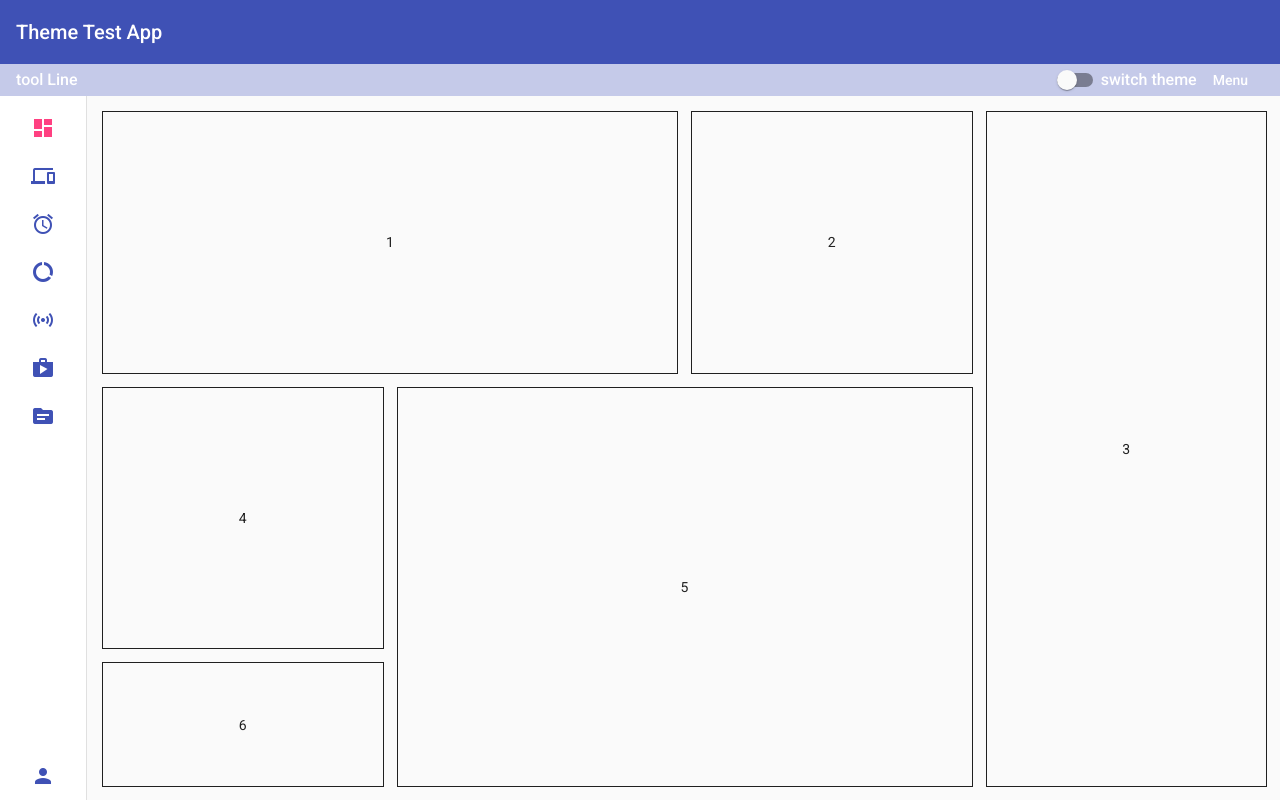
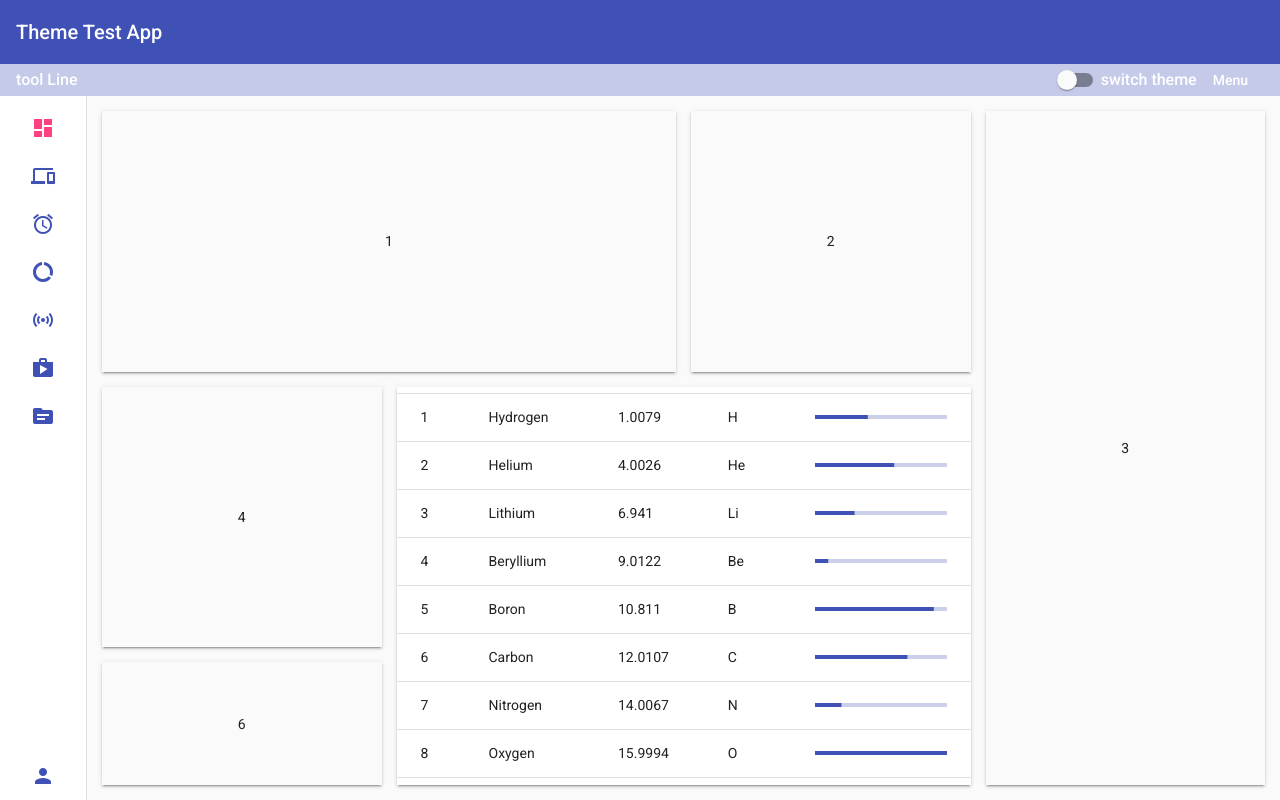
Before and after one commit to locotor/angular-material-switch-example, an Angular app: page / in a window 1280 px wide. Built offline with nearby package versions, Linux system fonts and the light colour scheme.

Commit message:
add add sample table to grid

```diff
--- a/src/app/component/theme-test/theme-test.component.html
+++ b/src/app/component/theme-test/theme-test.component.html
@@ -1,20 +1,59 @@
 <mat-grid-list gutterSize="15px" cols="4" rowHeight="fit" style="height:100%">
-    <mat-grid-tile class="grid-tile" [colspan]="2" [rowspan]="2">
+    <mat-grid-tile class="grid-tile mat-elevation-z2" [colspan]="2" [rowspan]="2">
         1
     </mat-grid-tile>
-    <mat-grid-tile class="grid-tile" [colspan]="1" [rowspan]="2">
+    <mat-grid-tile class="grid-tile mat-elevation-z2" [colspan]="1" [rowspan]="2">
         2
     </mat-grid-tile>
-    <mat-grid-tile class="grid-tile" [colspan]="1" [rowspan]="5">
+    <mat-grid-tile class="grid-tile mat-elevation-z2" [colspan]="1" [rowspan]="5">
         3
     </mat-grid-tile>
-    <mat-grid-tile class="grid-tile" [colspan]="1" [rowspan]="2">
+    <mat-grid-tile class="grid-tile mat-elevation-z2" [colspan]="1" [rowspan]="2">
         4
     </mat-grid-tile>
-    <mat-grid-tile class="grid-tile" [colspan]="2" [rowspan]="3">
-        5
+    <mat-grid-tile class="grid-tile mat-elevation-z2" [colspan]="2" [rowspan]="3">
+        <div style="width: 100%;">
+            <table style="width: 100%;" mat-table [dataSource]="dataSource">
+
+                <!-- Position Column -->
+                <ng-container matColumnDef="position">
+                    <th mat-header-cell *matHeaderCellDef> No. </th>
+                    <td mat-cell *matCellDef="let element"> {{element.position}} </td>
+                </ng-container>
+
+                <!-- Name Column -->
+                <ng-container matColumnDef="name">
+                    <th mat-header-cell *matHeaderCellDef> Name </th>
+                    <td mat-cell *matCellDef="let element"> {{element.name}} </td>
+                </ng-container>
+
+                <!-- Symbol Column -->
+                <ng-container matColumnDef="symbol">
+                    <th mat-header-cell *matHeaderCellDef> Symbol </th>
+                    <td mat-cell *matCellDef="let element"> {{element.symbol}} </td>
+                </ng-container>
+
+                <!-- Weight Column -->
+                <ng-container matColumnDef="weight">
+                    <th mat-header-cell *matHeaderCellDef> Weight </th>
+                    <td mat-cell *matCellDef="let element"> {{element.weight}} </td>
+                </ng-container>
+
+                <!-- Progress Column -->
+                <ng-container matColumnDef="progress">
+                    <th mat-header-cell *matHeaderCellDef> Progress </th>
+                    <td mat-cell *matCellDef="let element">
+                        <mat-progress-bar mode="determinate" color="primary" [value]="element.progress"></mat-progress-bar>
+                    </td>
+                </ng-container>
+
+                <tr mat-header-row *matHeaderRowDef="displayedColumns"></tr>
+                <tr mat-row *matRowDef="let row; columns: displayedColumns;"></tr>
+            </table>
+            <mat-paginator [pageSizeOptions]="[5, 10, 20]" showFirstLastButtons></mat-paginator>
+        </div>
     </mat-grid-tile>
-    <mat-grid-tile class="grid-tile" [colspan]="1" [rowspan]="1">
+    <mat-grid-tile class="grid-tile mat-elevation-z2" [colspan]="1" [rowspan]="1">
         6
     </mat-grid-tile>
 </mat-grid-list>
--- a/src/app/component/theme-test/theme-test.component.scss
+++ b/src/app/component/theme-test/theme-test.component.scss
@@ -4,7 +4,3 @@
   padding: 15px;
   box-sizing: border-box;
 }
-
-.grid-tile {
-  border: 1px solid;
-}
--- a/src/app/component/theme-test/theme-test.component.ts
+++ b/src/app/component/theme-test/theme-test.component.ts
@@ -1,4 +1,5 @@
 import { Component, OnInit, ChangeDetectionStrategy } from '@angular/core';
+import { MatTableDataSource } from '@angular/material/table';
 
 export interface Tile {
   color: string;
@@ -6,6 +7,25 @@ export interface Tile {
   rows: number;
   text: string;
 }
+
+export interface PeriodicElement {
+  name: string;
+  position: number;
+  weight: number;
+  symbol: string;
+  progress: number;
+}
+
+const ELEMENT_DATA: PeriodicElement[] = [
+  { position: 1, name: 'Hydrogen', weight: 1.0079, symbol: 'H', progress: 40 },
+  { position: 2, name: 'Helium', weight: 4.0026, symbol: 'He', progress: 60 },
+  { position: 3, name: 'Lithium', weight: 6.941, symbol: 'Li', progress: 30 },
+  { position: 4, name: 'Beryllium', weight: 9.0122, symbol: 'Be', progress: 10 },
+  { position: 5, name: 'Boron', weight: 10.811, symbol: 'B', progress: 90 },
+  { position: 6, name: 'Carbon', weight: 12.0107, symbol: 'C', progress: 70 },
+  { position: 7, name: 'Nitrogen', weight: 14.0067, symbol: 'N', progress: 20 },
+  { position: 8, name: 'Oxygen', weight: 15.9994, symbol: 'O', progress: 100 },
+];
 
 @Component({
   selector: 'app-theme-test',
@@ -21,6 +41,8 @@ export class ThemeTestComponent implements OnInit {
     { text: 'Three', cols: 1, rows: 1, color: 'lightpink' },
     { text: 'Four', cols: 2, rows: 1, color: '#DDBDF1' },
   ];
+  displayedColumns: string[] = ['position', 'name', 'weight', 'symbol', 'progress'];
+  dataSource = new MatTableDataSource<PeriodicElement>(ELEMENT_DATA);
 
   constructor() { }
 
```
Also changed, not shown: src/app/app.module.ts (+7 -1 lines).
